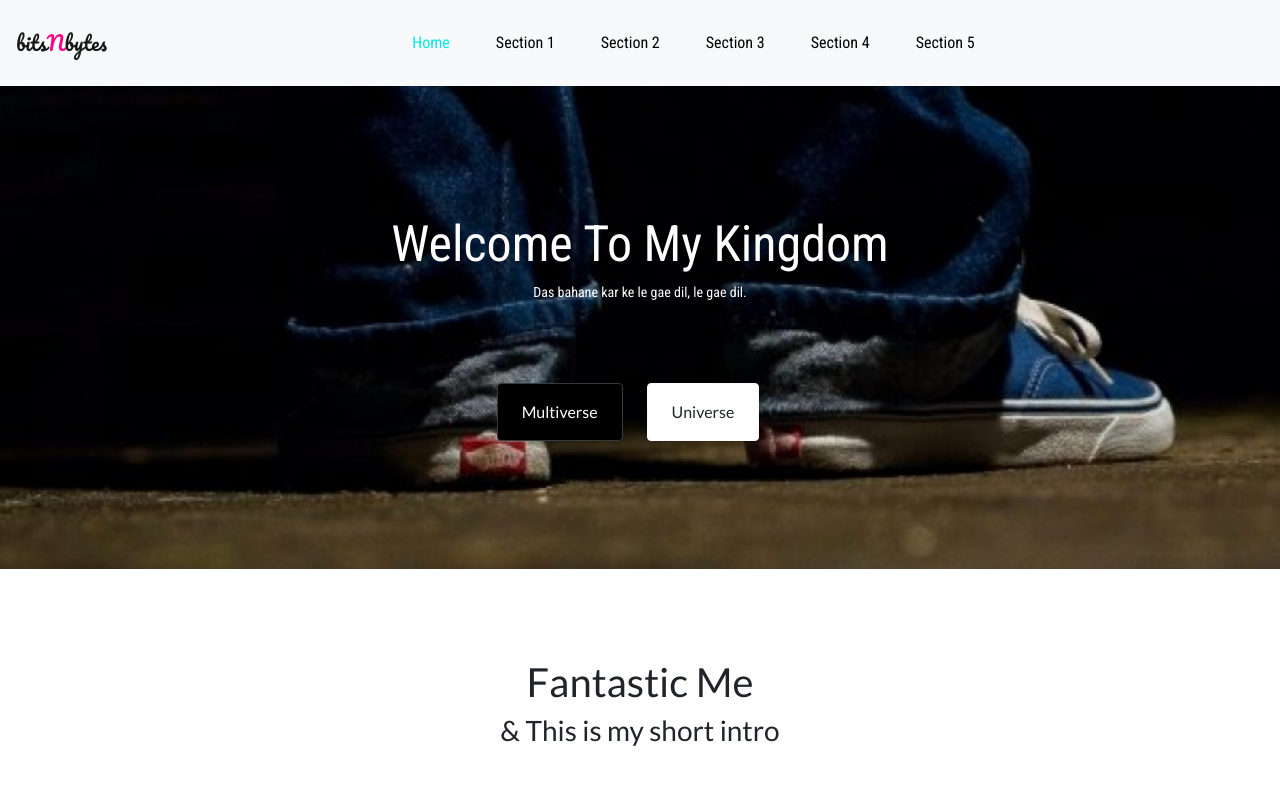
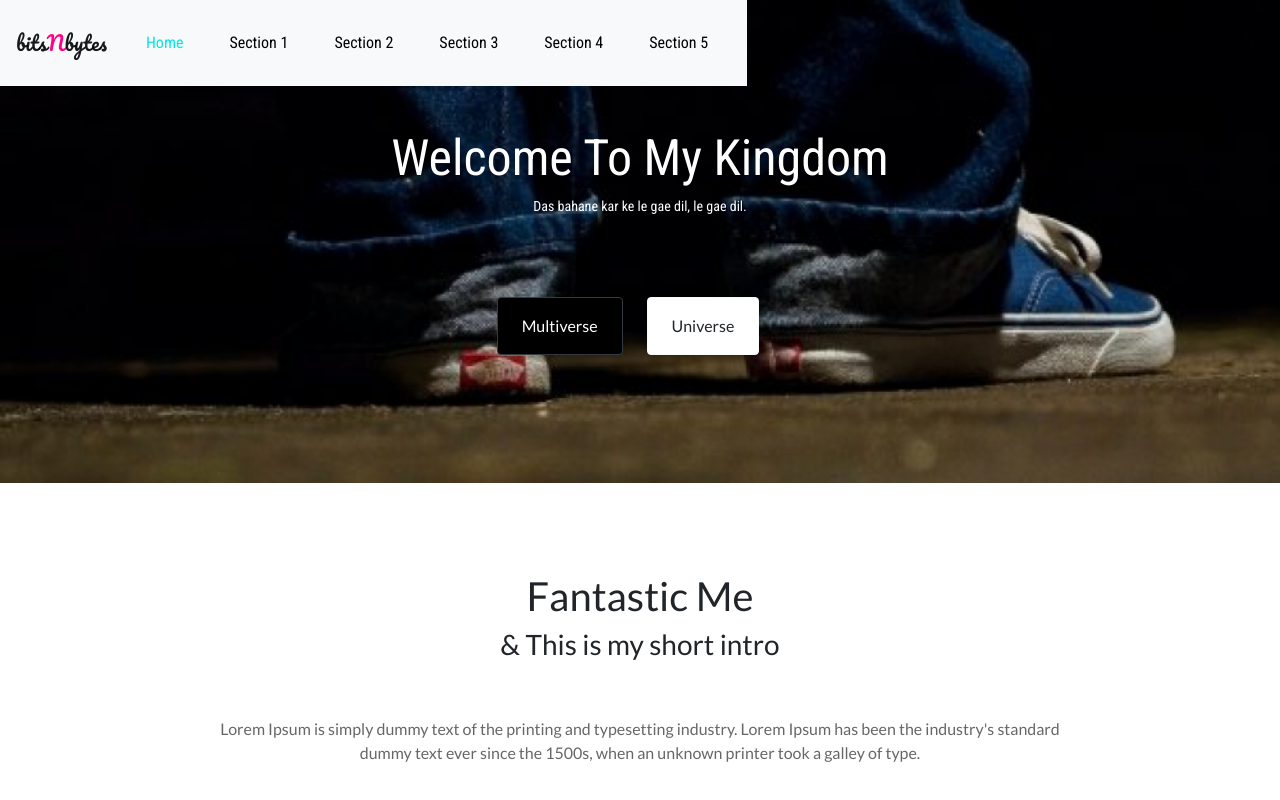
Before and after one commit to rahulpandey2017/ashwaniYDV.github.io, a plain HTML site: page index.html in a window 1280 px wide. Shown: the top 800 px of the page. Drawn offline with nearby package versions, Linux system fonts and the light colour scheme.

Commit message:
Update 2.css

```diff
--- a/2.css
+++ b/2.css
@@ -10,6 +10,9 @@ body{
     font-family: 'Righteous', cursive;
     font-family: 'Roboto Condensed', sans-serif;
     font-family: 'Ubuntu', sans-serif; */
+}
+header{
+    position: fixed;
 }
 .navbar-brand{
     font-family: 'Pacifico', sans-serif;
```
